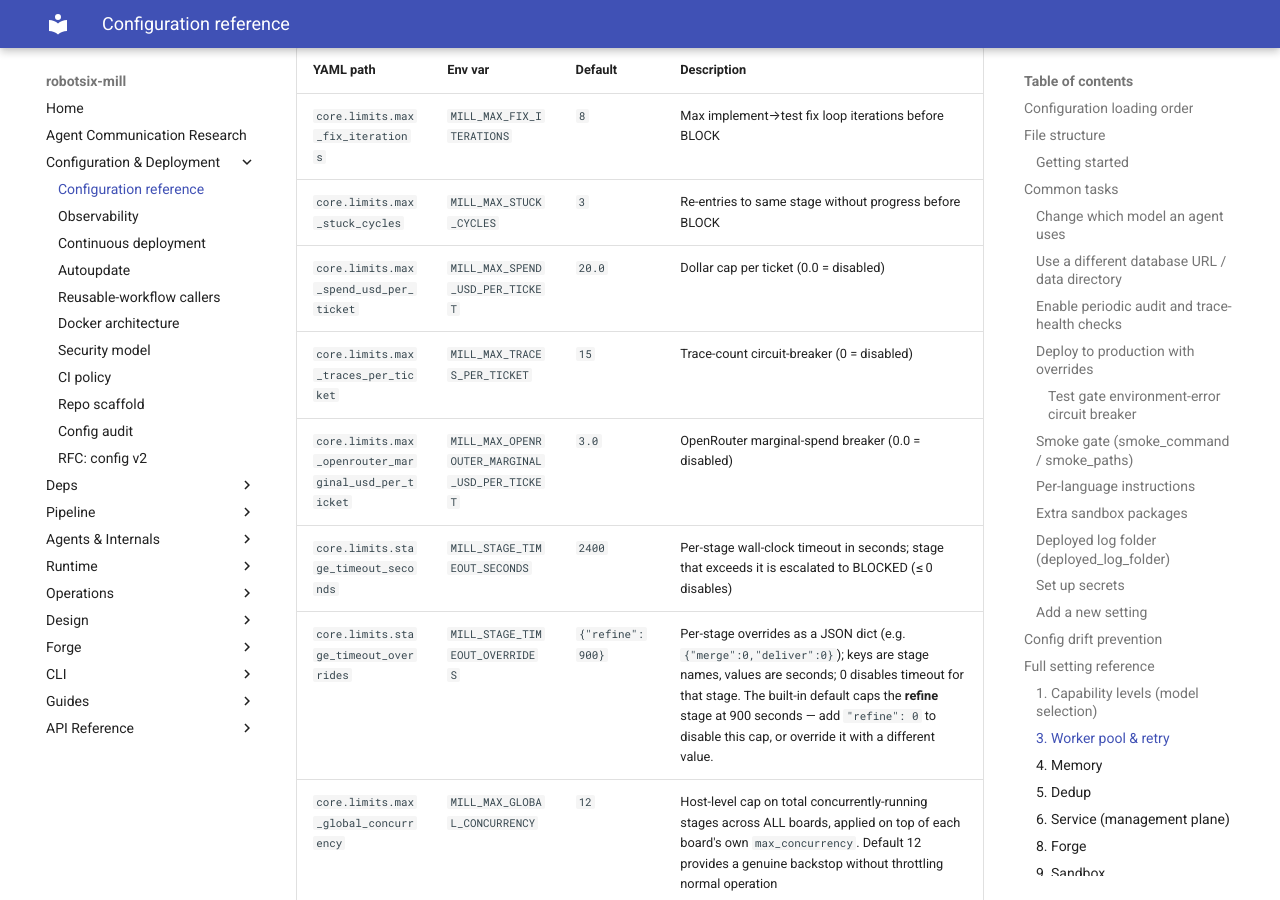
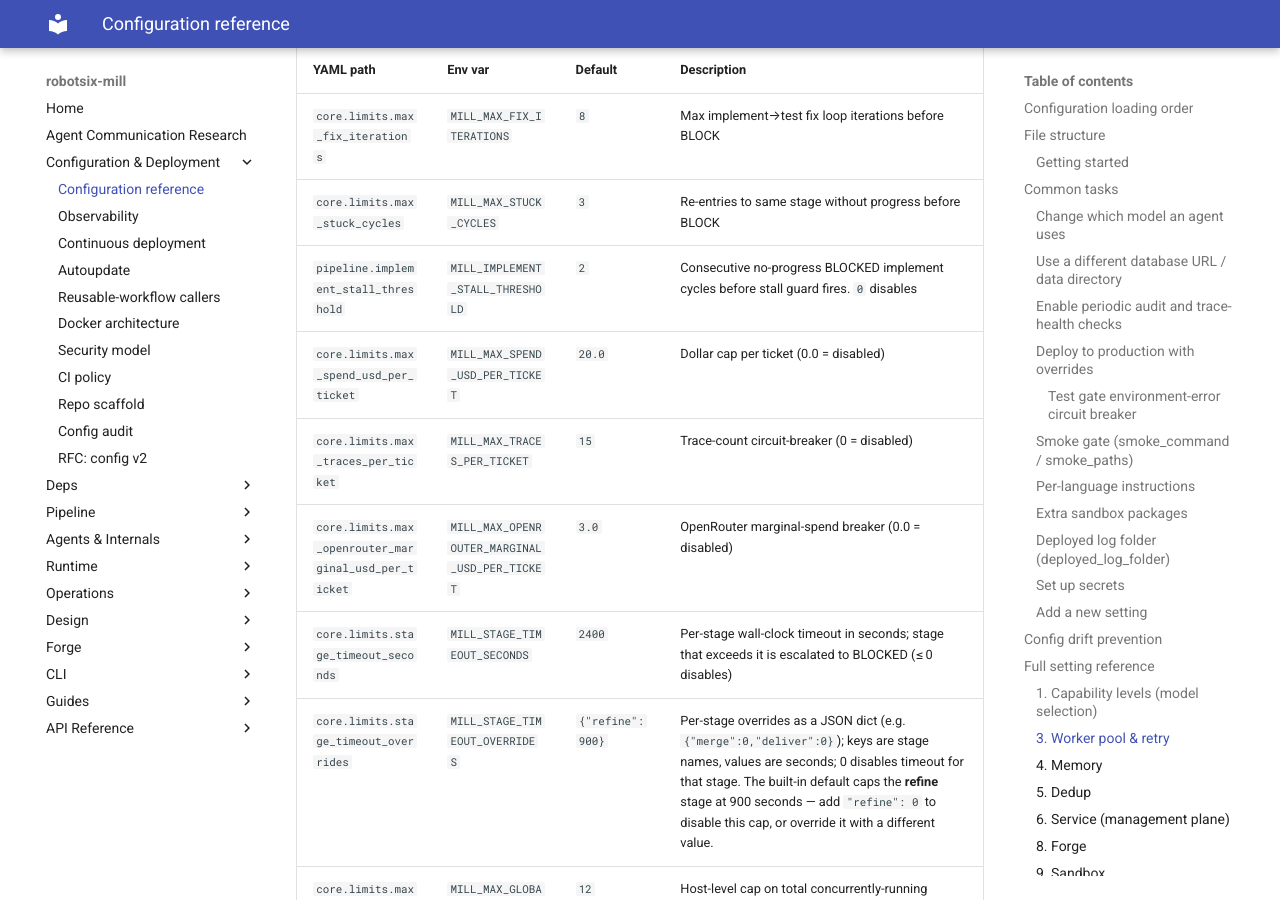
Before and after one commit to damien-robotsix/robotsix-mill, an MkDocs documentation site: the page built from docs/config/configuration.md, in a window 1280 px wide and 900 px high, scrolled down 10890 px. Built offline with MkDocs 1.6.1 and Material for MkDocs 9.7.7, drawn with Linux system fonts in a browser that asks for light colours.

Commit message:
mill: config drift: implement_stall_threshold missing from docs/config/configuration.md (20260728T234928Z-config-drift-implement-stall-threshold-m-64c2) (#2616)
Co-authored-by: robotsix-mill <mill@robotsix.local>

```diff
--- a/docs/config/configuration.md
+++ b/docs/config/configuration.md
@@ -413,6 +413,7 @@ the `claude` CLI in the container). These knobs govern that path:
 |-----------|---------|---------|-------------|
 | `core.limits.max_fix_iterations` | `MILL_MAX_FIX_ITERATIONS` | `8` | Max implement→test fix loop iterations before BLOCK |
 | `core.limits.max_stuck_cycles` | `MILL_MAX_STUCK_CYCLES` | `3` | Re-entries to same stage without progress before BLOCK |
+| `pipeline.implement_stall_threshold` | `MILL_IMPLEMENT_STALL_THRESHOLD` | `2` | Consecutive no-progress BLOCKED implement cycles before stall guard fires. `0` disables |
 | `core.limits.max_spend_usd_per_ticket` | `MILL_MAX_SPEND_USD_PER_TICKET` | `20.0` | Dollar cap per ticket (0.0 = disabled) |
 | `core.limits.max_traces_per_ticket` | `MILL_MAX_TRACES_PER_TICKET` | `15` | Trace-count circuit-breaker (0 = disabled) |
 | `core.limits.max_openrouter_marginal_usd_per_ticket` | `MILL_MAX_OPENROUTER_MARGINAL_USD_PER_TICKET` | `3.0` | OpenRouter marginal-spend breaker (0.0 = disabled) |
```
Also changed, not shown: CHANGELOG.md (+1 -0 lines).
